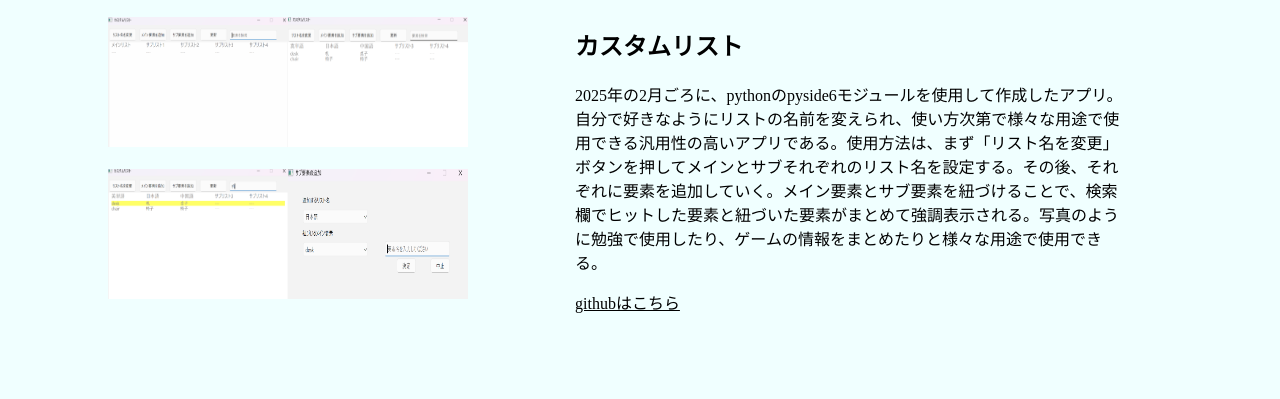
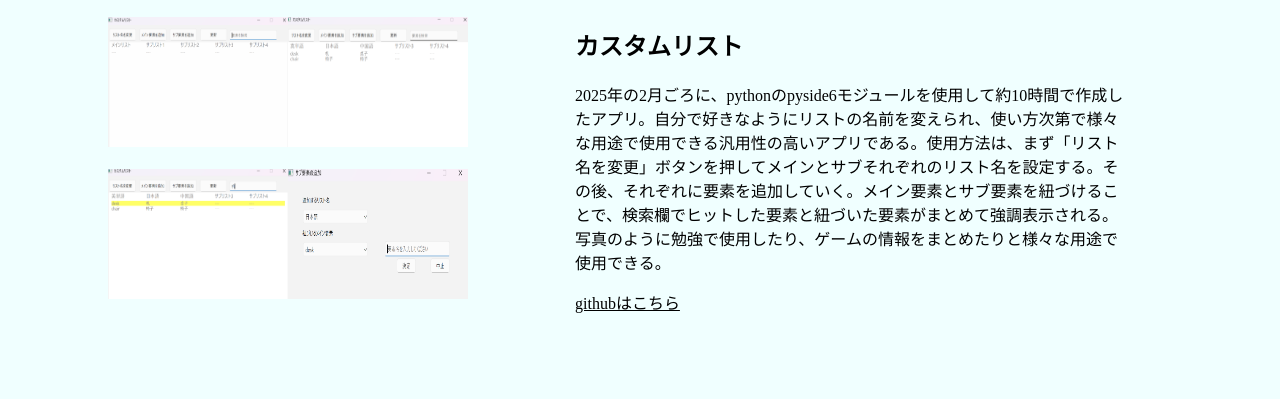
Before and after one commit to ykongr/portfolio, a plain HTML site: page index.html in a window 1280 px wide. Shown: the part 2001-2400 px from the top of the page. Drawn offline with Linux system fonts and the light colour scheme.

Commit message:
テキストの変更

```diff
--- a/index.html
+++ b/index.html
@@ -85,7 +85,7 @@
               </div>
               <div class="text">
                 <h2>カスタムリスト</h2>
-                <p>2025年の2月ごろに、pythonのpyside6モジュールを使用して作成したアプリ。自分で好きなようにリストの名前を変えられ、使い方次第で様々な用途で使用できる汎用性の高いアプリである。使用方法は、まず「リスト名を変更」ボタンを押してメインとサブそれぞれのリスト名を設定する。その後、それぞれに要素を追加していく。メイン要素とサブ要素を紐づけることで、検索欄でヒットした要素と紐づいた要素がまとめて強調表示される。写真のように勉強で使用したり、ゲームの情報をまとめたりと様々な用途で使用できる。</p>
+                <p>2025年の2月ごろに、pythonのpyside6モジュールを使用して約10時間で作成したアプリ。自分で好きなようにリストの名前を変えられ、使い方次第で様々な用途で使用できる汎用性の高いアプリである。使用方法は、まず「リスト名を変更」ボタンを押してメインとサブそれぞれのリスト名を設定する。その後、それぞれに要素を追加していく。メイン要素とサブ要素を紐づけることで、検索欄でヒットした要素と紐づいた要素がまとめて強調表示される。写真のように勉強で使用したり、ゲームの情報をまとめたりと様々な用途で使用できる。</p>
                 <p class="link"><a href="https://github.com/ykongr/pyside6-app">githubはこちら</a></p>
             </div>
         </div>
```
